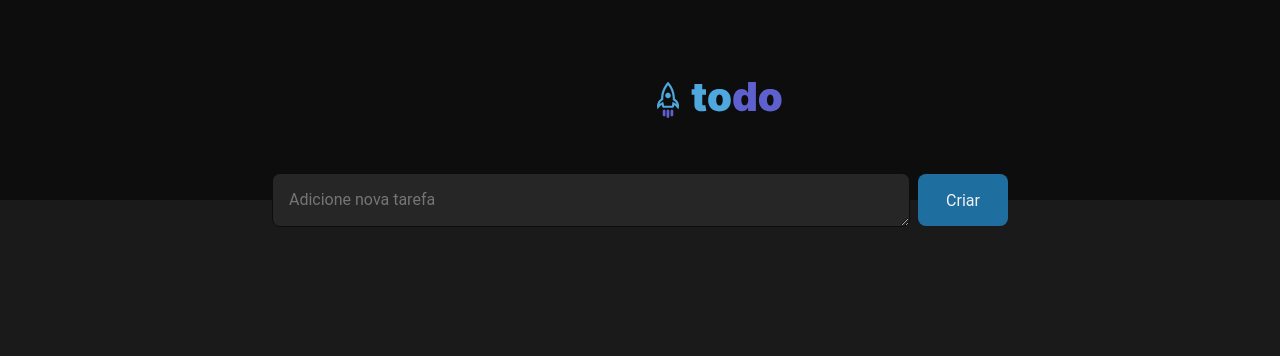
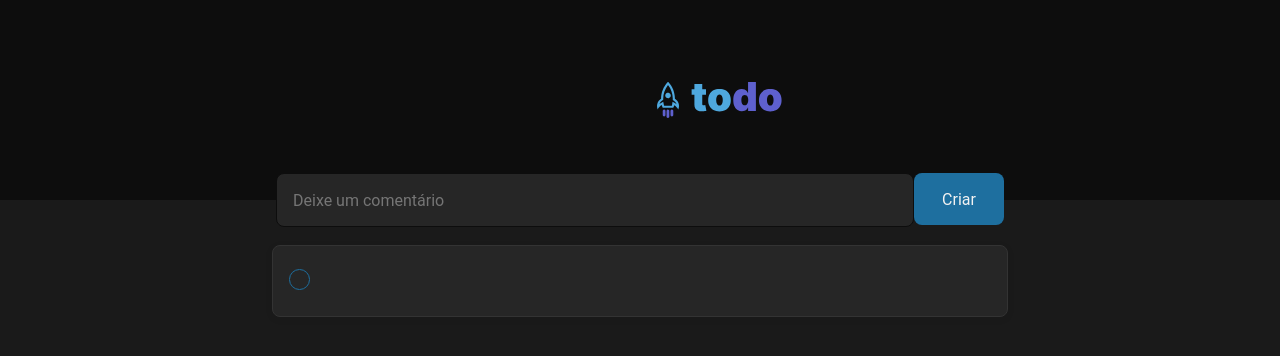
Before and after one commit to edgarfagundes/toDo, a React (Vite) app: page / in a window 1280 px wide. Shown: the top 356 px of the page. Built offline with nearby package versions, Linux system fonts and the light colour scheme.

Commit message:
Atualizações

```diff
--- a/src/App.module.css
+++ b/src/App.module.css
@@ -1,7 +1,11 @@
 .wrapper {
   position: relative;
-  width: 1440px;
-  height: 1024px;
+  width: 100rem;
+  height: 40rem;
 
   background: var(--gray-600);
   }
+
+  .body{
+    justify-content: center;
+  }
--- a/src/App.tsx
+++ b/src/App.tsx
@@ -1,14 +1,39 @@
-import'./global.css'
-import { Header } from './components/Header'
+import "./global.css";
+import styles from "./App.module.css";
+import { Header } from "./components/Header";
+import Lista from './components/Lista';
+
+const posts = [
+  {
+    id: 1,
+    content: [
+      { type: 'paragraph', content: 'Fala galera 👋' },
+      { type: 'paragraph', content: 'Acabei de subir mais um projeto no meu portifa. É um projeto que fiz no NLW Return, evento da Rocketseat. O nome do projeto é DoctorCare 🚀' },
+    ]
+  },
+  {
+    id: 2,
+    content: [
+      { type: 'paragraph', content: 'Fala galera 👋' },
+      { type: 'paragraph', content: 'Acabei de subir mais um projeto no meu portifa. É um projeto que fiz no NLW Return, evento da Rocketseat. O nome do projeto é DoctorCare 🚀' },
+    ]
+  },
+];
 
 function App() {
 
   return (
     <div>
-    <Header />
-
-   </div>
-  )
+      <div className={styles.header}>
+      <Header />
+      </div>
+      <body className={styles.body}>
+      <div className={styles.lista}>
+      <Lista />
+      </div>
+      </body>
+    </div>
+  );
 }
 
-export default App
+export default App;
--- a/src/components/Cadastro.tsx
+++ /dev/null
@@ -1,25 +0,0 @@
-import { ChangeEvent, FormEvent, useState } from 'react';
-import styles from './Cadastro.module.css'
-
-export function Cadastro(){
-
-    const [toDo, setToDo] = useState(['Atividade 1']);
-    const [newTodo, setNewToDo] = useState('')
-
-    function handleContent(event: ChangeEvent<HTMLTextAreaElement>){
-        event.preventDefault();
-
-        setNewToDo(event.target.value)
-        setToDo([...toDo, newTodo]);
-        alert(toDo)
-
-    }
-
-
-    return (
-        <form className={styles.form}>
-            <textarea className={styles.textarea} placeholder="Adicione nova tarefa"></textarea>
-            <button className={styles.button} onClick={handleContent}> Criar</button>
-        </form>
-    )
-}
--- a/src/components/Header.tsx
+++ b/src/components/Header.tsx
@@ -1,17 +1,14 @@
-import styles from './Header.module.css';
+import styles from "./Header.module.css";
 
-import todoLogo from '../assets/Logo.svg';
-import { Cadastro } from './Cadastro';
+import todoLogo from "../assets/Logo.svg";
+import Lista from "./Lista";
 
-export function Header(){
-    return(
-        <div>
-        <header className={styles.header}>
+export function Header() {
+  return (
+    <div>
+      <header className={styles.header}>
         <img src={todoLogo} alt="Logotipo Ignite" />
-        </header>
-        <div className={styles.cadastro}>
-        <Cadastro/>
-        </div>
-        </div>
-    );
+      </header>
+    </div>
+  );
 }
--- a/src/components/Cadastro.module.css
+++ b/src/components/Lista.module.css
@@ -1,6 +1,6 @@
 .form {
   display: flex;
-  flex-direction: row;
+  flex-direction: column;
   align-items: center;
   padding: 0px;
   gap: 8px;
@@ -12,7 +12,7 @@
   top: 173px;
 }
 
-.textarea {
+.input {
   display: flex;
   flex-direction: row;
   align-items: center;
@@ -26,7 +26,6 @@
 
   border: 1px solid var(--gray-700);
   border-radius: 8px;
-
 
   flex: none;
   order: 0;
@@ -50,8 +49,32 @@
   background: var(--blue-500);
   border-radius: 8px;
 
-
   flex: none;
   order: 1;
   flex-grow: 0;
 }
+
+.lista{
+  display: flex;
+  flex-direction: column;
+  align-items: flex-start;
+  padding: 0px;
+  gap: 24px;
+
+  position: initial;
+  width: 736px;
+  height: 451px;
+  left: calc(50% - 736px / 2);
+  top: 291px;
+
+  filter: drop-shadow(0px 4px 4px rgba(0, 0, 0, 0.25));
+}
+
+.display {
+  display: flex;
+}
+
+.column{
+  display: flex;
+  flex-direction: row;
+}
--- /dev/null
+++ b/src/components/Lista.tsx
@@ -0,0 +1,63 @@
+import { ChangeEvent, FormEvent, InvalidEvent, useState } from "react";
+import styles from "./Lista.module.css";
+import { ToDo } from "./ToDo";
+
+export default function Lista() {
+  const [toDo, setToDo] = useState([""]);
+  const [newTodo, setNewToDo] = useState("");
+
+  function handleContent(event: FormEvent) {
+    event.preventDefault();
+    setToDo([...toDo, newTodo]);
+    setNewToDo("");
+  }
+
+  function handleNewTodoChange(event: ChangeEvent<HTMLInputElement>) {
+    event.target.setCustomValidity("");
+    setNewToDo(event.target.value);
+  }
+
+  function handleNewContentInvalid(event: InvalidEvent<HTMLInputElement>) {
+    event.target.setCustomValidity("Esse campo é obrigatório!");
+  }
+
+  const isNewTodoEmpty = newTodo.length === 0;
+
+  function deleteToDo() {}
+
+  return (
+    <form className={styles.form} onSubmit={handleContent}>
+      <div className={styles.diplay}>
+        <div className={styles.column}>
+        <input
+          className={styles.input}
+          name="content"
+          placeholder="Deixe um comentário"
+          value={newTodo}
+          onChange={handleNewTodoChange}
+          onInvalid={handleNewContentInvalid}
+          required
+        />
+        <button
+          type="submit"
+          className={styles.button}
+          disabled={isNewTodoEmpty}
+        >
+          Criar
+        </button>
+        </div>
+      </div>
+      <div>
+        {toDo.map((content) => {
+          return (
+            <ToDo
+              key={content}
+              content={content}
+              onDeleteContent={deleteToDo}
+            />
+          );
+        })}
+      </div>
+    </form>
+  );
+}
--- /dev/null
+++ b/src/components/ToDo.module.css
@@ -0,0 +1,110 @@
+.content {
+  margin-top: 10px;
+  margin-left: 30px;
+  font-size: 14px;
+}
+
+.checkbox {
+  position: absolute;
+  width: 1.3em;
+  height: 1.3em;
+  background-color: var(--gray-500);
+  border-radius: 50%;
+  vertical-align: middle;
+  border: 1px solid var(--blue-500);
+  appearance: none;
+  -webkit-appearance: none;
+  outline: none;
+  cursor: pointer;
+  margin-top: 7px;
+}
+
+.checkbox:checked {
+  /* PurpleDark */
+
+  background: #5e60ce;
+
+}
+
+.concluidas .checkbox:checked {
+    width: 632px;
+    height: 40px;
+
+    font-family: 'Inter';
+    font-style: normal;
+    font-weight: 400;
+    font-size: 14px;
+    line-height: 140%;
+    /* or 20px */
+
+    text-decoration-line: line-through;
+
+    /* Gray 300 */
+
+    color: #808080;
+
+
+    /* Inside auto layout */
+
+    flex: none;
+    order: 1;
+    flex-grow: 1;
+}
+
+.tarefas-list {
+  display: flex;
+  flex-direction: column;
+  align-items: flex-start;
+  padding: 0px;
+  gap: 24px;
+
+  position: absolute;
+  width: 736px;
+  height: 451px;
+  left: calc(50% - 736px / 2);
+  top: 291px;
+
+  filter: drop-shadow(0px 4px 4px rgba(0, 0, 0, 0.25));
+}
+
+.tarefas{
+  box-sizing: border-box;
+
+  display: flex;
+  flex-direction: row;
+  align-items: flex;
+  padding: 16px;
+  gap: 12px;
+
+  width: 736px;
+  height: 72px;
+
+  background: #262626;
+
+  border: 1px solid #333333;
+  box-shadow: 0px 2px 8px rgba(0, 0, 0, 0.06);
+  border-radius: 8px;
+
+  flex: none;
+  order: 2;
+  align-self: stretch;
+  flex-grow: 0;
+
+  margin: 10px;
+
+}
+
+.criadas {
+  display: flex;
+  flex-direction: row;
+  align-items: center;
+  padding: 0px;
+  gap: 8px;
+
+  width: 138px;
+  height: 19px;
+
+  flex: none;
+  order: 0;
+  flex-grow: 0;
+}
--- /dev/null
+++ b/src/components/ToDo.tsx
@@ -0,0 +1,21 @@
+import styles from './ToDo.module.css';
+
+interface ToDoProps {
+  content: string;
+  onDeleteContent: (content: string) => void;
+}
+
+export function ToDo({ content, onDeleteContent }: ToDoProps) {
+  return (
+    <div>
+    <div className={styles.tarefas}>
+    <div className={styles.commentList}>
+    <input type="checkbox" className={styles.checkbox} />
+    <div >
+      <text className={styles.content}>{content}</text>
+    </div>
+    </div>
+    </div>
+      </div>
+  );
+}
--- a/src/global.css
+++ b/src/global.css
@@ -26,6 +26,7 @@ body {
     background: var(--gray-600);
     color: var(--gray-300);
     -webkit-font-smoothing: antialiased;
+    justify-content:flex-end;
 }
 
 body,
```
Also changed, not shown: src/components/Header.module.css (line endings or trailing spaces).
